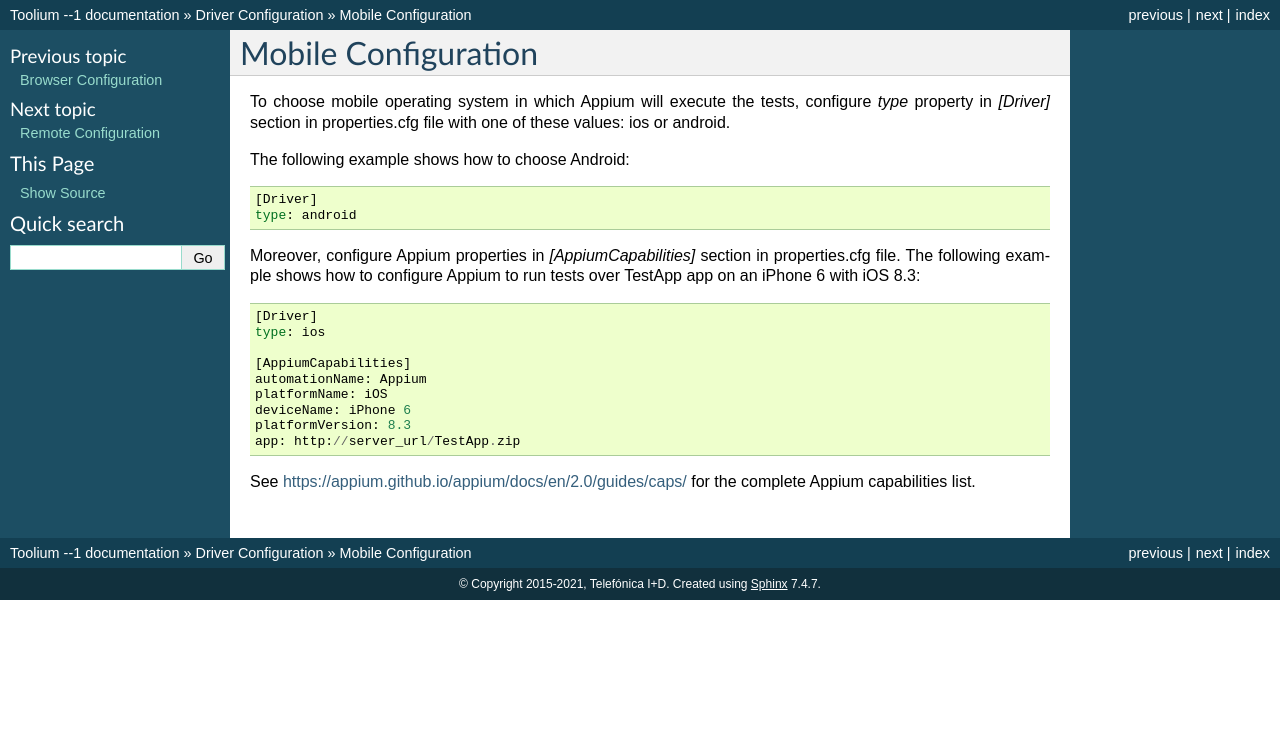
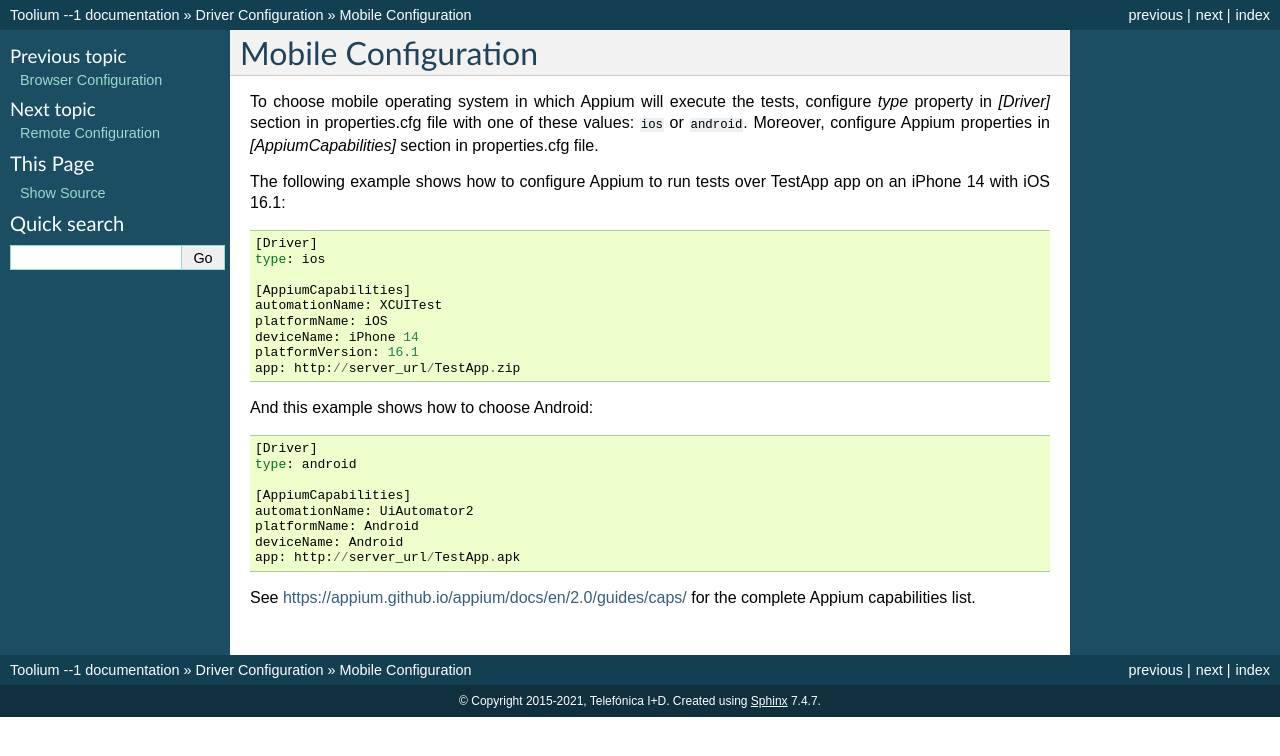
Before and after one commit to Telefonica/toolium, a Sphinx documentation site: the page built from docs/mobile_configuration.rst, in a window 1280 px wide. Shown: the top 756 px of the page. Built offline with Sphinx 7.4.7, drawn with Linux system fonts in a browser that asks for light colours.

Commit message:
feat: update server url and automationName used in Appium 2 (#335)

```diff
--- a/CHANGELOG.rst
+++ b/CHANGELOG.rst
@@ -13,14 +13,15 @@ v3.0.0
 
    | It only needs PIL library to compare images and generate the differences images
    | Old PerceptualDiff and Magick engines have been removed
-   | Config property 'visualtests_engine' in [Server] section has been removed
+   | Config property `engine` in [VisualTests] section has been removed
    | Images distance calculation method has changed, it is recommended to review thresholds in tests
 
 - Now `gecko_driver_path`, `chrome_driver_path`, `explorer_driver_path` and `edge_driver_path` config properties
   in [Driver] section are optional, due to new SeleniumManager feature, that downloads drivers automatically
 - New optional config property `safari_driver_path` in [Driver] section to configure Safari driver
-- New optional config property `options` in [Chromer] section to configure Chrome options instead of using old
+- New optional config property `options` in [Chrome] section to configure Chrome options instead of using old
   property `goog:chromeOptions` in [Capabilities] section.
+- New optional config property `base_path` in [Server] section to allow using old Selenium 3 or Appium 1 remote servers
 - Update [RANDOM_PHONE_NUMBER] replacement using new `DataGenerator` class
 - Remove support for lettuce tests
 - Remove deprecated parameter `context` from `map_param` and POEditor methods
--- a/docs/bdd_integration.rst
+++ b/docs/bdd_integration.rst
@@ -164,7 +164,7 @@ functions or check the :ref:`dataset <dataset>` module for more implementation d
 * :code:`[B]`: Generates a blank space
 * :code:`[UUID]`: Generates a v4 UUID
 * :code:`[RANDOM]`: Generates a random value
-* :code:`[RANDOM_PHONE_NUMBER]`: Generates a random phone number following the pattern +34654XXXXXX, using the language and country specified in dataset.language and dataset.country
+* :code:`[RANDOM_PHONE_NUMBER]`: Generates a random phone number for language and country configured in dataset.language and dataset.country
 * :code:`[TIMESTAMP]`: Generates a timestamp from the current time
 * :code:`[DATETIME]`: Generates a datetime from the current time
 * :code:`[NOW]`: Similar to DATETIME without milliseconds; the format depends on the language
--- a/docs/mobile_configuration.rst
+++ b/docs/mobile_configuration.rst
@@ -4,25 +4,30 @@ Mobile Configuration
 ====================
 
 To choose mobile operating system in which Appium will execute the tests, configure *type* property in *[Driver]*
-section in properties.cfg file with one of these values: ios or android.
+section in properties.cfg file with one of these values: :code:`ios` or :code:`android`. Moreover, configure Appium
+properties in *[AppiumCapabilities]* section in properties.cfg file.
 
-The following example shows how to choose Android::
-
-    [Driver]
-    type: android
-
-
-Moreover, configure Appium properties in *[AppiumCapabilities]* section in properties.cfg file. The following example
-shows how to configure Appium to run tests over TestApp app on an iPhone 6 with iOS 8.3::
+The following example shows how to configure Appium to run tests over TestApp app on an iPhone 14 with iOS 16.1::
 
     [Driver]
     type: ios
 
     [AppiumCapabilities]
-    automationName: Appium
+    automationName: XCUITest
     platformName: iOS
-    deviceName: iPhone 6
-    platformVersion: 8.3
+    deviceName: iPhone 14
+    platformVersion: 16.1
     app: http://server_url/TestApp.zip
 
+And this example shows how to choose Android::
+
+    [Driver]
+    type: android
+
+    [AppiumCapabilities]
+    automationName: UiAutomator2
+    platformName: Android
+    deviceName: Android
+    app: http://server_url/TestApp.apk
+
 See https://appium.github.io/appium/docs/en/2.0/guides/caps/ for the complete Appium capabilities list.
```
Also changed, not shown: docs/page_objects.rst (+8 -8 lines), docs/remote_configuration.rst (+8 -1 lines), 13 other files.
